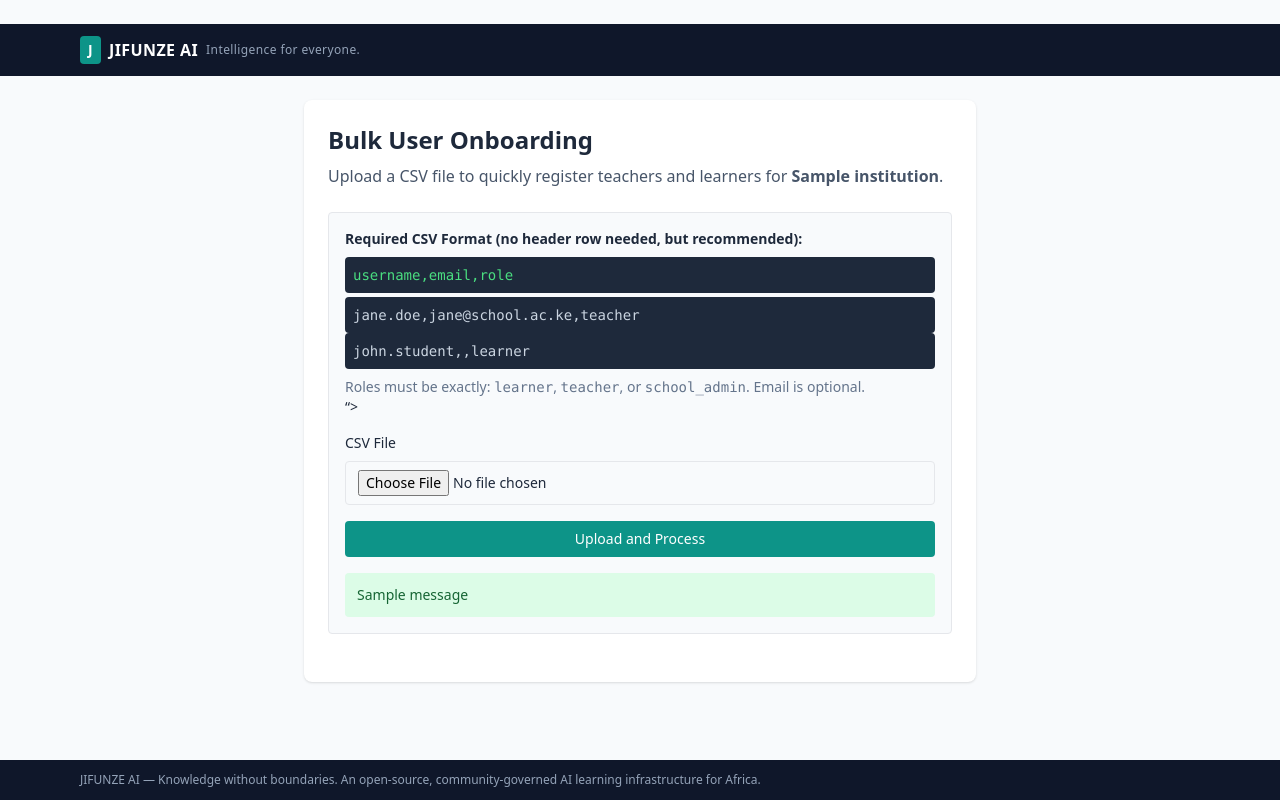
After one commit to Caristus/jifunze-ai, a Django app: template templates/institutions/bulk_onboard.html in a window 1280 px wide. The commit adds this page. Run offline with Django 5.2, Linux system fonts and the light colour scheme; the template is opened without the code that fills it: most values are stand-ins (such as "Sample title", 1, 10 or a date in 2020); one stand-in notice (Sample message) is shown; some libraries are stand-ins or nearby versions.

Commit message:
Phase 1.2: Curriculum-specific prompt packs and CSV bulk onboarding

```diff
--- a/apps/ai_gateway/services.py
+++ b/apps/ai_gateway/services.py
@@ -37,10 +37,10 @@ Keep responses age-appropriate and aligned with local curricula (CBC/CBE, Cambri
             system_prompt=system_prompt,
             context_preview=context
         )
-    def generate_teacher_artifact(self, artifact_type: str, topic: str, grade_level: str, curriculum: str = None) -> str:
+    def generate_teacher_artifact(self, artifact_type: str, topic: str, grade_level: str, curriculum: str = "CBC/CBE") -> str:
         """Generate teaching materials."""
         curriculum_context = f" for {curriculum}" if curriculum else ""
-        system_prompt = f"""You are an expert curriculum designer{curriculum_context}.
+        system_prompt = f"""You are an expert curriculum designer for {curriculum}.\n\nSpecific {curriculum} Guidelines:\n- If CBC/CBE: Focus on competency-based outcomes, practical activities, and formative assessment.\n- If Cambridge: Focus on rigorous academic objectives, past-paper style questions, and structured marking schemes.\n- If 8-4-4: Focus on traditional knowledge retention and national exam formats.\n\nCreate high-quality {artifact_type}s that are:
 Create high-quality {artifact_type}s that are:
 - Age-appropriate for {grade_level}
 - Aligned with {curriculum or 'local educational standards'}
--- a/apps/teacher_studio/models.py
+++ b/apps/teacher_studio/models.py
@@ -14,6 +14,7 @@ class TeachingArtifact(models.Model):
     artifact_type = models.CharField(max_length=30, choices=ArtifactType.choices)
     topic = models.CharField(max_length=255)
     grade_level = models.CharField(max_length=50, blank=True)
+    curriculum = models.CharField(max_length=50, default="CBC/CBE", help_text="CBC/CBE, Cambridge IGCSE, 8-4-4, etc.")
     content = models.TextField(help_text="The generated AI content (Markdown/HTML)")
     created_at = models.DateTimeField(auto_now_add=True)
     class Meta:
--- a/config/urls.py
+++ b/config/urls.py
@@ -20,7 +20,9 @@ urlpatterns = [
     path("studio/", studio_views.studio_page, name="studio"),
     path("governance/", governance_views.centre_page, name="governance"),
     path("ai-config/", ai_gateway_views.ai_config, name="ai_config"),
+    path("onboard/", institutions_views.bulk_onboard, name="bulk_onboard"),
     path("ai-config/", ai_gateway_views.ai_config, name="ai_config"),
+    path("onboard/", institutions_views.bulk_onboard, name="bulk_onboard"),
     path("upload/", resources_views.upload_resource, name="upload"),
 ]
 if settings.DEBUG:
--- a/templates/base.html
+++ b/templates/base.html
@@ -22,7 +22,9 @@
       {% if user.role != 'learner' %}<a href="/studio/" class="hover:text-teal-300">Teacher Studio</a>{% endif %}
       {% if user.role == 'school_admin' or user.role == 'admin' %}<a href="/governance/" class="hover:text-teal-300">Data Sovereignty</a>
       <a href="/ai-config/" class="hover:text-teal-300">AI Settings</a>
-      <a href="/ai-config/" class="hover:text-teal-300">AI Settings</a>{% endif %}
+      {% if user.role == "school_admin" or user.role == "admin" %}<a href="/onboard/" class="hover:text-teal-300">Bulk Onboard</a>{% endif %}
+      <a href="/ai-config/" class="hover:text-teal-300">AI Settings</a>
+      {% if user.role == "school_admin" or user.role == "admin" %}<a href="/onboard/" class="hover:text-teal-300">Bulk Onboard</a>{% endif %}{% endif %}
       <a href="/admin/" class="hover:text-teal-300">Admin</a>
       <form method="post" action="/accounts/logout/" class="inline">{% csrf_token %}
         <button class="bg-teal-600 hover:bg-teal-500 px-3 py-1 rounded text-white">Sign out</button>
--- /dev/null
+++ b/templates/institutions/bulk_onboard.html
@@ -0,0 +1,34 @@
+{% extends "base.html" %}
+{% block title %}Bulk Onboard Users — {{ institution.name }}{% endblock %}
+{% block content %}
+<div class="max-w-2xl mx-auto">
+  <div class="bg-white rounded-lg shadow p-6">
+    <h1 class="text-2xl font-bold mb-2">Bulk User Onboarding</h1>
+    <p class="text-slate-600 mb-6">Upload a CSV file to quickly register teachers and learners for <strong>{{ institution.name }}</strong>.</p>
+    <div class="bg-slate-50 border rounded p-4 mb-6 text-sm">
+      <p class="font-semibold mb-2">Required CSV Format (no header row needed, but recommended):</p>
+      <code class="block bg-slate-800 text-green-400 p-2 rounded">username,email,role</code>
+      <code class="block bg-slate-800 text-slate-300 p-2 rounded mt-1">jane.doe,jane@school.ac.ke,teacher</code>
+      <code class="block bg-slate-800 text-slate-300 p-2 rounded">john.student,,learner</code>
+      <p class="mt-2 text-slate-500">Roles must be exactly: <code>learner</code>, <code>teacher</code>, or <code>school_admin</code>. Email is optional.</p>
+    “>
+    <form method="post" enctype="multipart/form-data" class="space-y-4">
+      {% csrf_token %}
+      <div>
+        <label class="block text-sm font-medium mb-2">CSV File</label>
+        <input type="file" name="csv_file" accept=".csv" class="w-full border rounded px-3 py-2" required>
+      </div>
+      <button type="submit" class="w-full bg-teal-600 text-white rounded py-2 font-medium hover:bg-teal-700">
+        Upload and Process
+      </button>
+    </form>
+    {% if messages %}
+      <div class="mt-4 space-y-2">
+        {% for msg in messages %}
+          <div class="p-3 rounded text-sm {% if msg.tags == 'success' %}bg-green-100 text-green-800{% else %}bg-red-100 text-red-800{% endif %}">{{ msg }}</div>
+        {% endfor %}
+      </div>
+    {% endif %}
+  </div>
+</div>
+{% endblock %}
```
Also changed, not shown: apps/institutions/views.py (+44 -3 lines).
